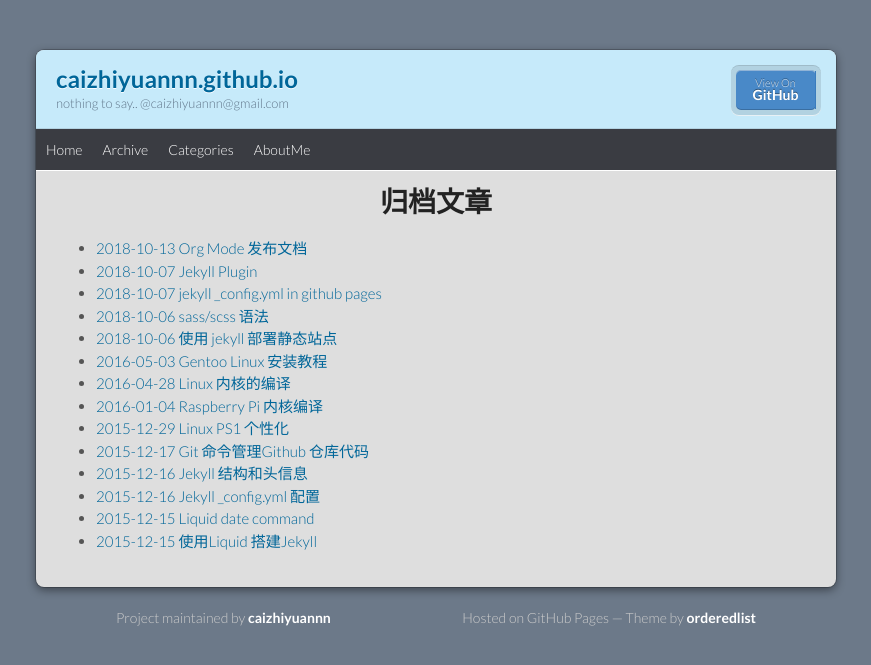
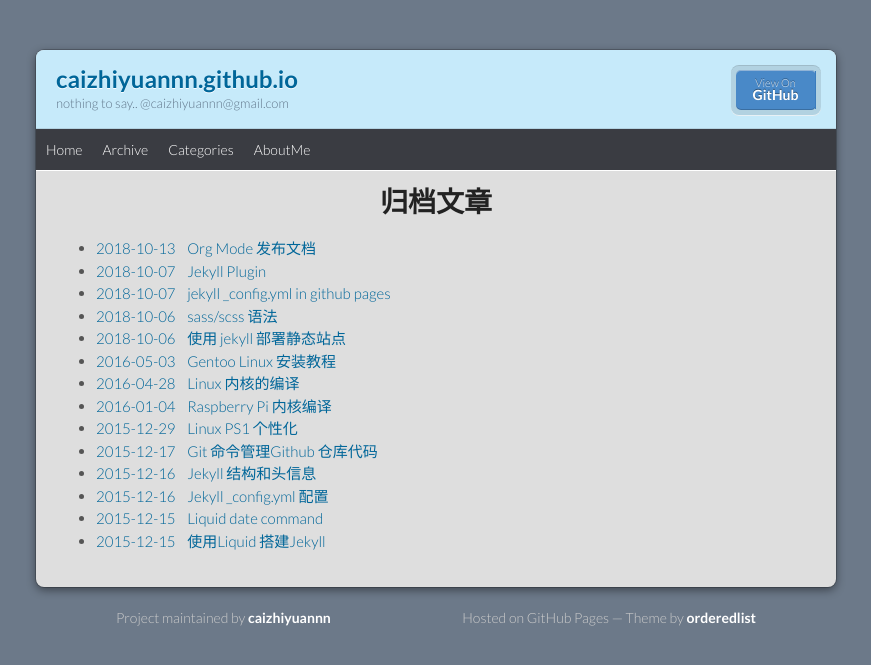
Before and after one commit to caizhiyuannn/caizhiyuannn.github.io, a Jekyll site: the page built from nav/archives.html, in a window 1280 px wide. Shown: the top 665 px of the page, without its empty margins (204-1075 px from the left). Built offline with Jekyll 4.4.1, drawn with Linux system fonts in a browser that asks for light colours.

Commit message:
日志和标题中间添加多个空格分开

```diff
--- a/nav/archives.html
+++ b/nav/archives.html
@@ -11,7 +11,7 @@ permalink: /archives/
 {% for post in site.posts %}
     <li>
         <a href="{{ site.baseurl }}{{ post.url }}">
-            {{ post.date | date: "%Y-%m-%d" }} {{ post.title | strip_html }}
+            {{ post.date | date: "%Y-%m-%d" }} &nbsp;&nbsp; {{ post.title | strip_html }}
         </a>
     </li>
 {% endfor %}
```
